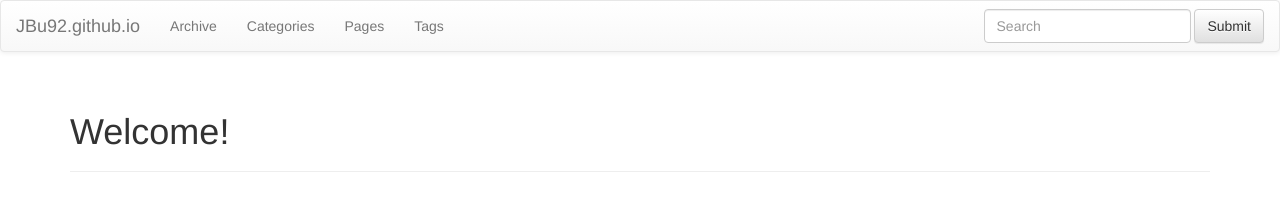
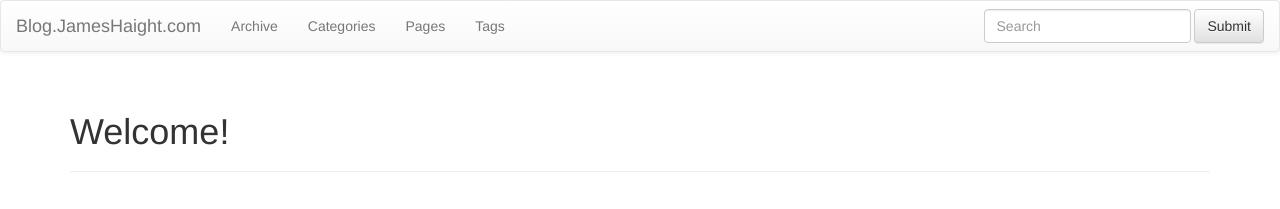
Before and after one commit to jbu92/jbu92.github.io, a Jekyll site: the page built from index.md, in a window 1280 px wide. Shown: the top 209 px of the page. Built offline with Jekyll 4.4.1, drawn with Linux system fonts in a browser that asks for light colours; nearby versions of some CDN libraries; library files that are not in the unit come from our copies.

Commit message:
fixed paths

```diff
--- a/_config.yml
+++ b/_config.yml
@@ -8,8 +8,8 @@ pygments: true
 # Themes are encouraged to use these universal variables
 # so be sure to set them if your theme uses them.
 #
-title : JBu92.github.io
-tagline: Site Tagline
+title : Blog.JamesHaight.com
+tagline: Jim Haight's Blog (shocker, right?)
 author :
   name : Jim Haight
   email : james@jameshaight.com
@@ -25,7 +25,7 @@ author :
 # Else if you are pushing to username.github.io, replace with your username.
 # Finally if you are pushing to a GitHub project page, include the project name at the end.
 #
-production_url : http://jbu92.github.io
+production_url : http://blog.jameshaight.com
 
 # All Jekyll-Bootstrap specific configurations are namespaced into this hash
 #
```
